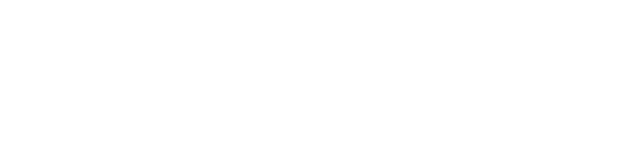
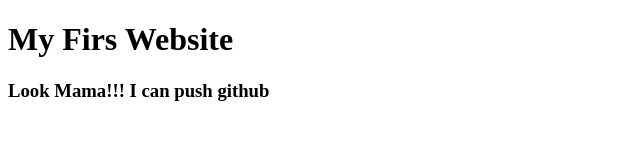
Before and after one commit to towhid20/my-first-website, a plain HTML site: page index.html in a window 1280 px wide. Shown: the whole page, without its empty margins (0-640 px from the left). Drawn offline with Linux system fonts and the light colour scheme.

Commit message:
Learn github

```diff
--- a/index.html
+++ b/index.html
@@ -6,6 +6,7 @@
     <title>Document</title>
 </head>
 <body>
-
+    <h1>My Firs Website</h1>
+    <h3>Look Mama!!! I can push github</h3>
 </body>
 </html>
```
